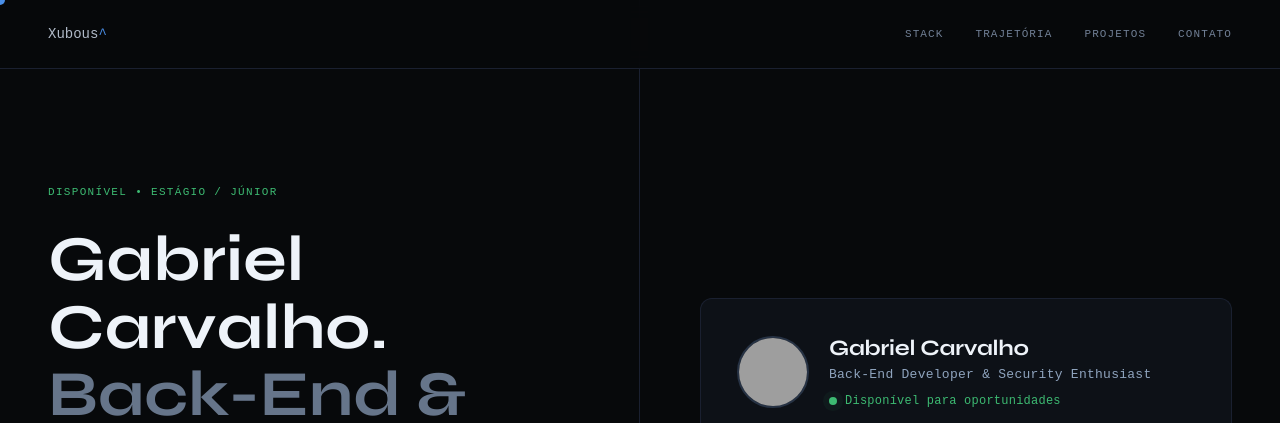
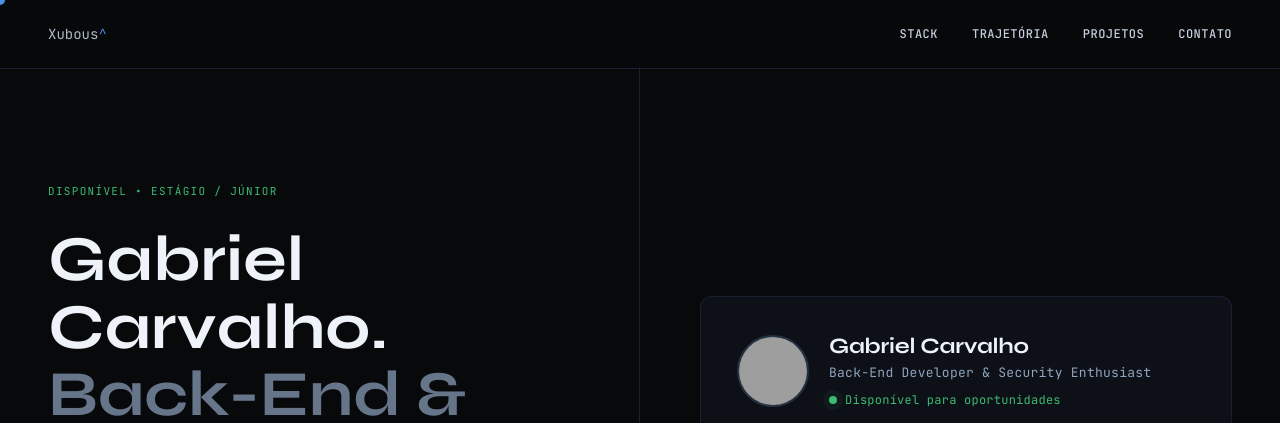
Before and after one commit to xubous/Profile, a plain HTML site: page public/index.html in a window 1280 px wide. Shown: the top 423 px of the page. Drawn offline with Linux system fonts and the light colour scheme; grey boxes are pictures that could not be loaded.

Commit message:
Update style.css

```diff
--- a/public/css/style.css
+++ b/public/css/style.css
@@ -23,7 +23,7 @@ html { scroll-behavior: smooth; }
   --orange:   #e88f4a;
   --purple:   #8f4ae8;
 
-  --mono:    'DM Mono', monospace;
+  --mono: 'JetBrains Mono', monospace;
   --sans:    'DM Sans', sans-serif;
   --display: 'Syne', sans-serif;
 
@@ -95,16 +95,53 @@ nav {
 .logo { font-family: var(--mono); font-size: 14px; color: var(--sub); }
 .logo span { color: var(--accent); }
 
-.links { display: flex; gap: 32px; }
+.links {
+  display: flex;
+  align-items: center;
+  gap: 34px;
+}
+
 .links a {
+  position: relative;
+
   font-family: var(--mono);
-  font-size: 11px;
-  letter-spacing: .1em;
+  font-size: 12px;
+  font-weight: 500;
+
+  letter-spacing: .04em;
   text-transform: uppercase;
-  color: var(--muted);
-  transition: color var(--transition-fast);
+
+  color: #c5d0df;
+
+  transition:
+    color var(--transition-fast),
+    opacity var(--transition-fast),
+    transform var(--transition-fast);
 }
-.links a:hover { color: var(--text); }
+
+.links a:hover {
+  color: #ffffff;
+  transform: translateY(-1px);
+}
+
+.links a::after {
+  content: '';
+
+  position: absolute;
+  left: 0;
+  bottom: -8px;
+
+  width: 0%;
+  height: 1px;
+
+  background: var(--accent);
+
+  transition: width .25s ease;
+}
+
+.links a:hover::after {
+  width: 100%;
+}
 
 /* ===========================
    LAYOUT
```
